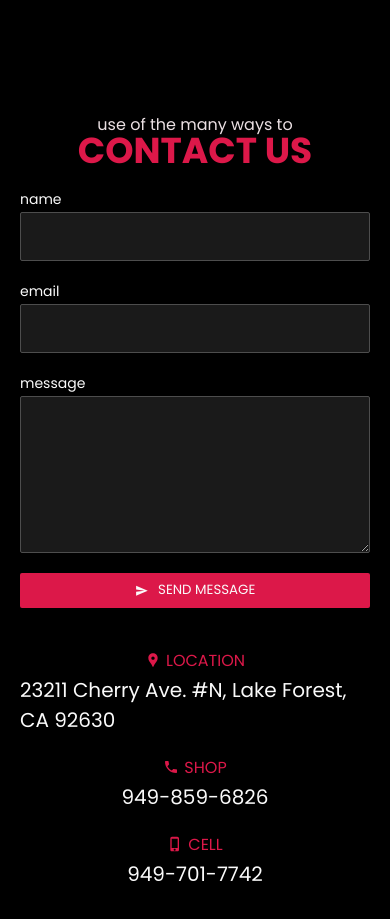
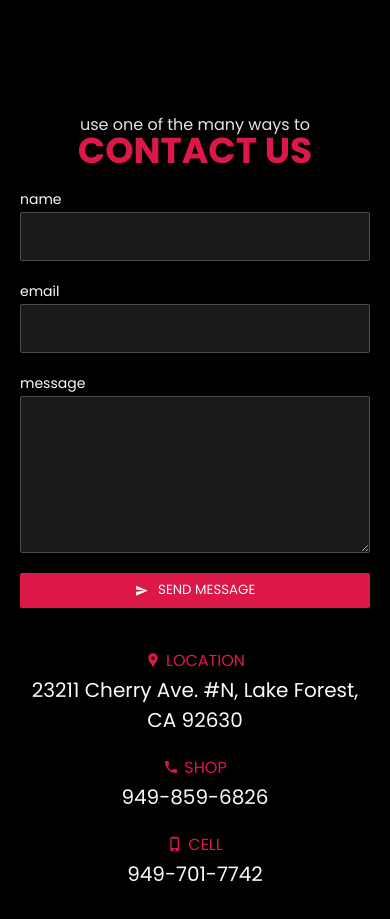
Before and after one commit to BijanProgrammerWebsites/motorpool, a website: page src/index.html in a window 390 px wide. Shown: the part 1947-2866 px from the top of the page. Drawn offline with Linux system fonts and the light colour scheme.

Commit message:
[FIX] some responsiveness issues

```diff
--- a/src/index.html
+++ b/src/index.html
@@ -136,7 +136,7 @@
 
             <section id="contact-us">
                 <div class="title">
-                    <span>use of the many ways to</span>
+                    <span>use one of the many ways to</span>
                     <h2>Contact Us</h2>
                 </div>
 
--- a/src/styles/scss/contact-us.scss
+++ b/src/styles/scss/contact-us.scss
@@ -97,6 +97,8 @@
             .info {
                 .row {
                     align-items: center;
+
+                    text-align: center;
                 }
             }
         }
```
Also changed, not shown: src/styles/css/contact-us.css, 1 other file.
